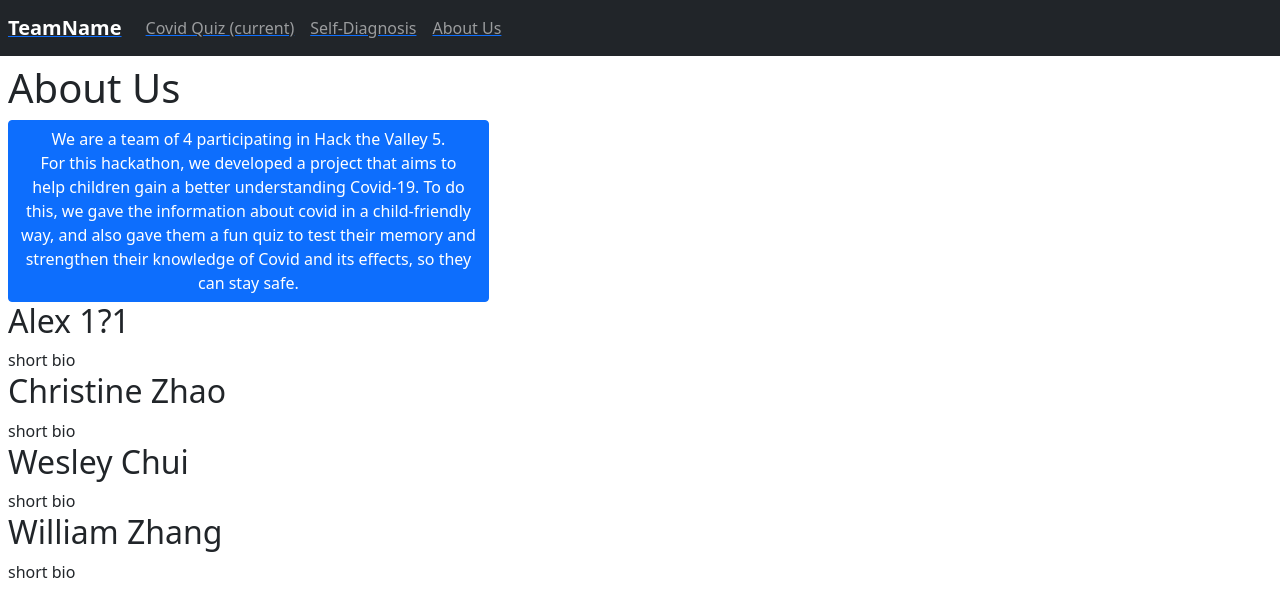
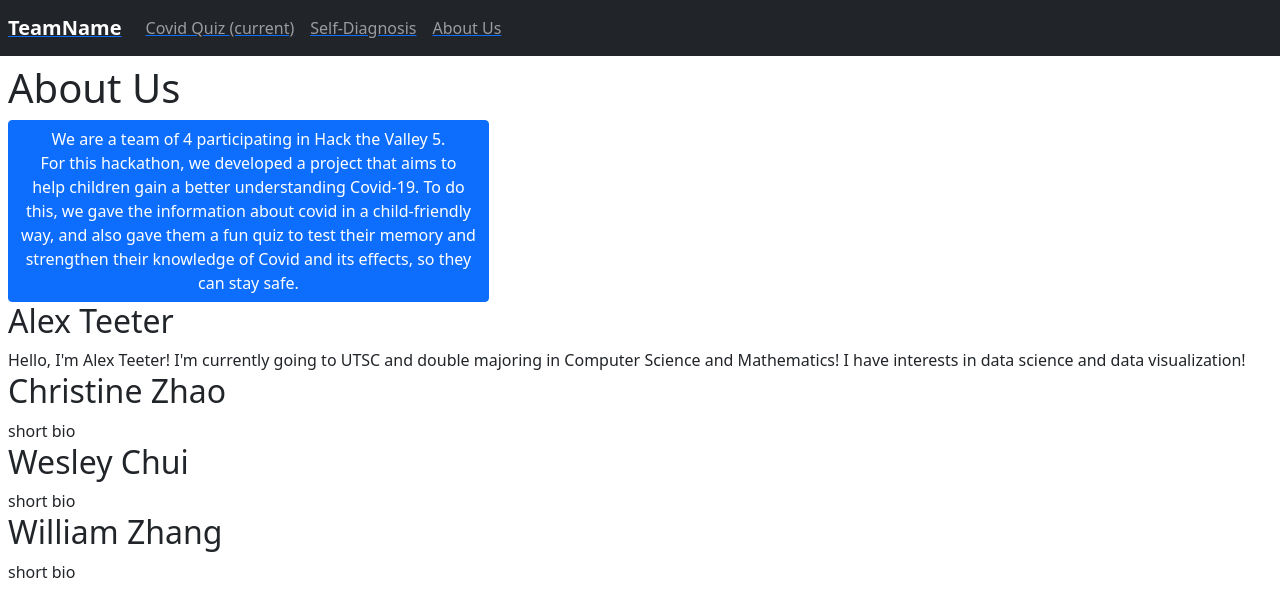
Before and after one commit to kayn0111034/htv-2021, a React (Create React App) app: page /aboutus in a window 1280 px wide. Shown: the top 616 px of the page. Built offline with nearby package versions, Linux system fonts and the light colour scheme.

Commit message:
Update AboutUs.jsx

```diff
--- a/src/components/AboutUs.jsx
+++ b/src/components/AboutUs.jsx
@@ -14,8 +14,8 @@ const AboutUs = () => {
 
 
            <div>
-               <h2>Alex 1?1</h2>
-               <div>short bio</div>
+               <h2>Alex Teeter</h2>
+               <div>Hello, I'm Alex Teeter! I'm currently going to UTSC and double majoring in Computer Science and Mathematics! I have interests in data science and data visualization!</div>
             </div>
            <div>
                <h2>Christine Zhao</h2>
```
